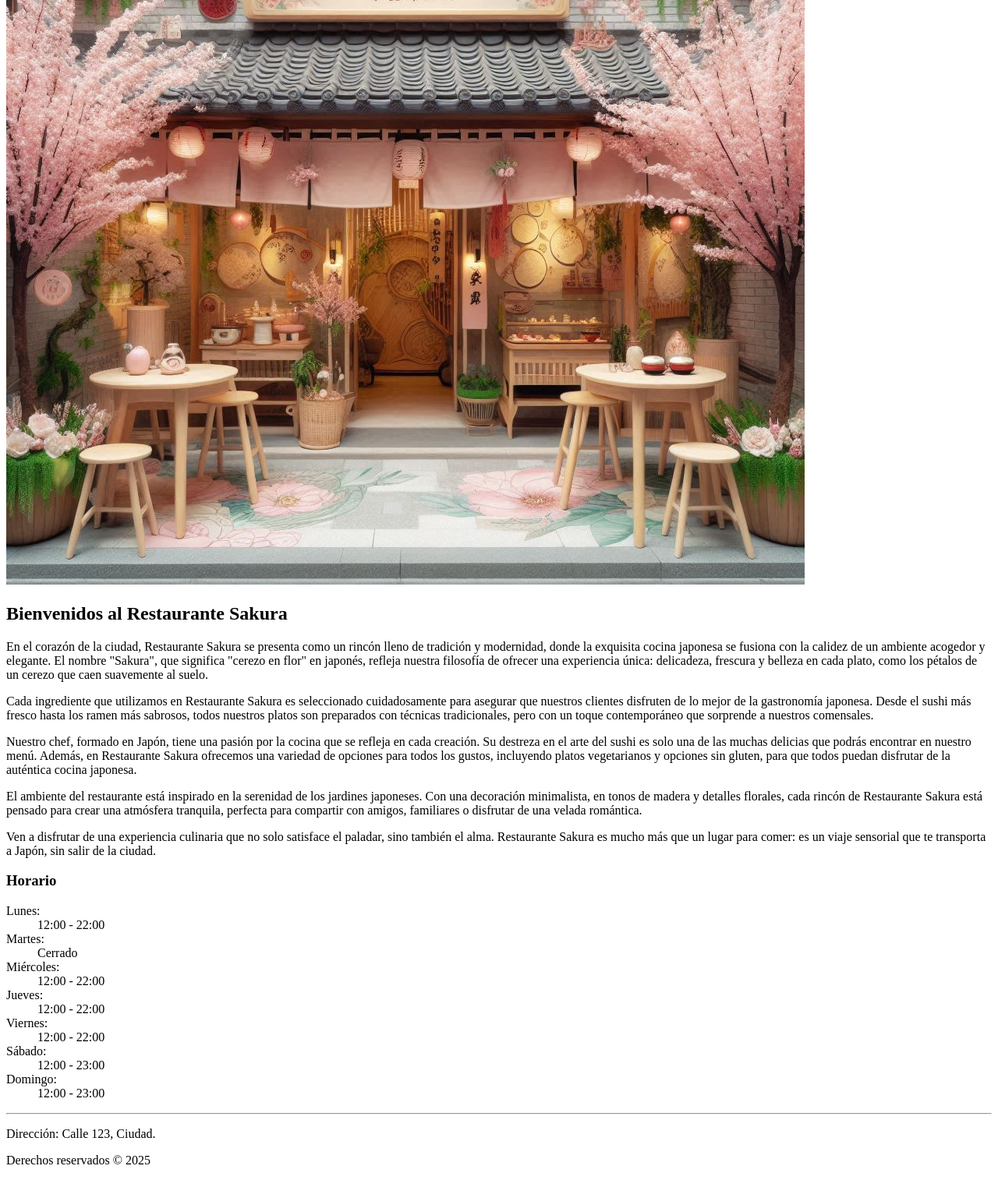
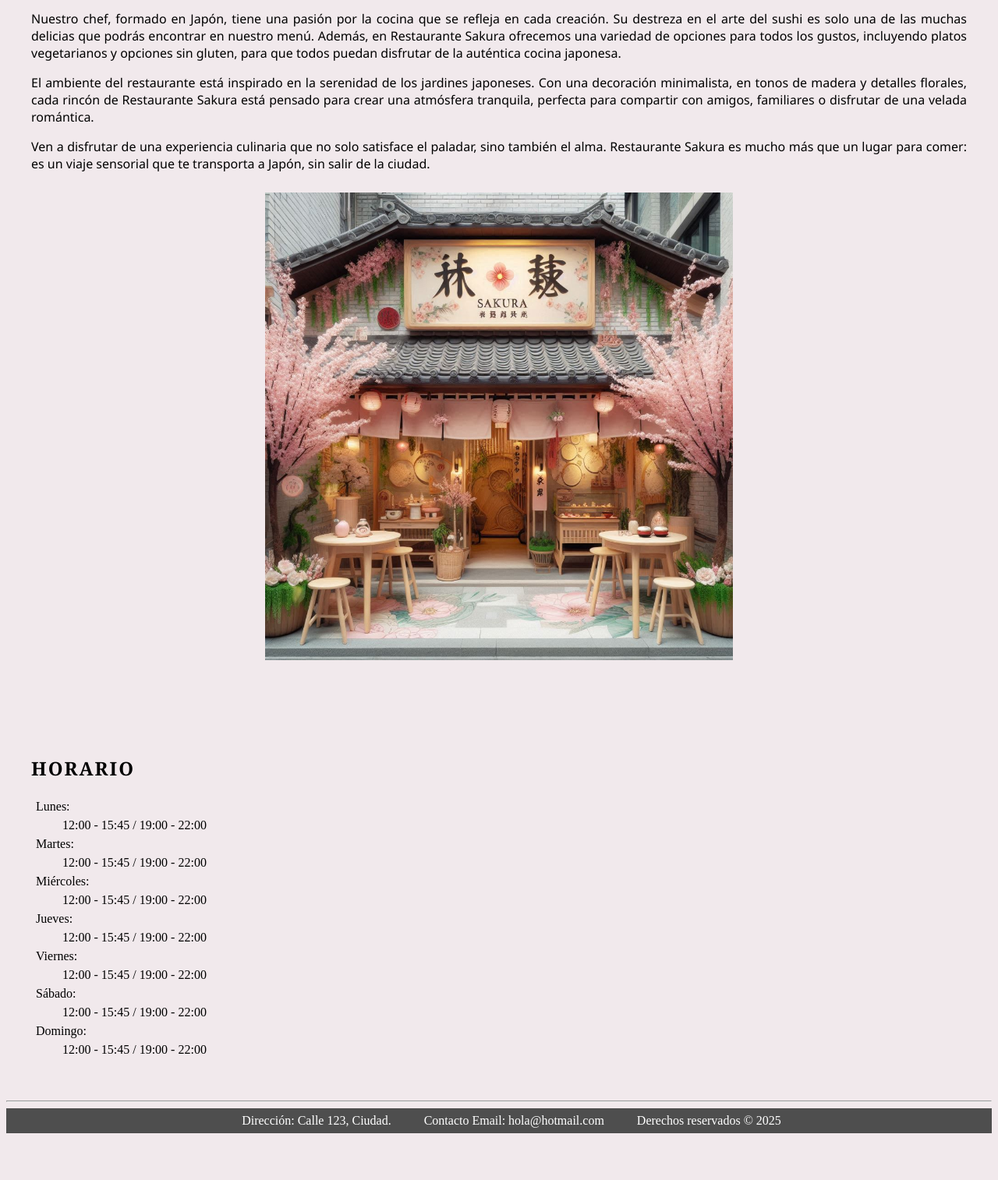
Before and after one commit to Elisabetto/Semana1, a plain HTML site: page index.html in a window 1280 px wide. Shown: the part 442-1956 px from the top of the page at 78% size. After the commit the page ends 1904 px from the top, so only its background shows below. Drawn offline with Linux system fonts and the light colour scheme.

Commit message:
html y css actualizados

```diff
--- a/css/carta.css
+++ b/css/carta.css
@@ -0,0 +1,34 @@
+main {
+    padding: 20px;
+    margin: 10px;
+    text-align: center;
+}
+
+h2 {
+    font-family:  Georgia, 'Times New Roman', Times, serif;
+    font-size: 1.7rem;
+    letter-spacing: 2px;
+    padding-bottom: 10px;
+    text-transform: uppercase;
+
+}
+
+h3 {
+    font-family: Georgia, 'Times New Roman', Times, serif;
+    letter-spacing: 1px;
+    font-size: 1.3rem;
+    padding-top: 7px;
+}
+
+h4 {
+    font-family: Georgia, 'Times New Roman', Times, serif;
+    font-size: 1.1rem;
+    margin-bottom: 2px;
+    padding-top: 2px;
+}
+
+div p, ul {
+    font-size: 1.1rem;
+    list-style-type: none;
+
+}
--- a/css/index.css
+++ b/css/index.css
@@ -0,0 +1,38 @@
+
+
+section {
+    padding: 2rem;
+}
+
+h2 {
+    font-family: Georgia, 'Times New Roman', Times, serif;
+    font-size: 2rem;
+    text-align: center;
+
+}
+
+section p {
+    text-align: justify;
+    font-family: 'Segoe UI', Tahoma, Geneva, Verdana, sans-serif;
+
+
+}
+
+img {
+    max-width: 50%;
+    margin: auto;
+    display: block;
+    padding: 10px;
+}
+
+h3 {
+    font-family: Georgia, 'Times New Roman', Times, serif;
+    letter-spacing: 2px;
+    margin-top: 3rem;
+    font-size: 1.5rem;
+    text-transform: uppercase;
+}
+
+dt {
+    margin:  6px;
+}
--- a/css/reserva.css
+++ b/css/reserva.css
@@ -0,0 +1,52 @@
+section {
+    max-width: 600px;
+    margin: auto;
+    padding: 20px;
+    padding-top: 2px;
+    margin-top: 20px;
+    margin-bottom: 20px;
+    background-color: rgb(255, 255, 255);
+    border-radius: 8px;
+    box-shadow: 0 4px 6px rgba(5, 5, 5, 0.1);
+
+}
+
+h2 {
+    font-family: Georgia, 'Times New Roman', Times, serif;
+    font-size: 2rem;
+    text-align: center;
+}
+
+form {
+    display: flex;
+    flex-direction: column;
+    gap: 15px;
+}
+
+label {
+    font-family: Georgia, 'Times New Roman', Times, serif;;
+    font-size: 0.9rem;
+    margin-top: 10px;
+}
+
+input, select{
+    padding: 5px;
+    border: none;
+    background-color:#f1e9ec ;
+    border-radius: 5px;
+    margin-bottom: 10px;
+
+}
+
+button {
+    padding: 10px;
+    margin: auto;
+    border: none;
+    border-radius: 5px;
+    cursor: pointer;
+
+}
+
+button:hover {
+    background-color: #f1e9ec;
+}
--- a/css/servicios.css
+++ b/css/servicios.css
@@ -0,0 +1,41 @@
+
+h2 {
+    font-family:  Georgia, 'Times New Roman', Times, serif;
+    font-size: 1.7rem;
+    letter-spacing: 2px;
+    padding-bottom: 10px;
+    text-transform: uppercase;
+    text-align: center;
+}
+
+h3 {
+    font-family: Georgia, 'Times New Roman', Times, serif;
+    font-size: 1.3rem;
+    padding-top: 30px;
+
+}
+
+p {
+    font-family:Georgia, 'Times New Roman', Times, serif;
+    font-size: 1rem;
+    text-align: justify;
+
+}
+
+h4 {
+    font-family: Georgia, 'Times New Roman', Times, serif;
+    font-size: 1rem;
+    font-weight: bold;
+}
+
+li {
+    font-family:Georgia, 'Times New Roman', Times, serif;
+    font-size: 1rem;
+    text-align: justify;
+}
+
+img {
+    max-width: 30%;
+    margin: auto;
+    display: block;
+}
--- a/css/styles.css
+++ b/css/styles.css
@@ -1,25 +1,53 @@
+h1 {
+    color: rgb(92, 4, 37);
+    font-size: 4rem;
+    text-align: center;
+    letter-spacing: 5px;
+    text-transform: uppercase;
+    margin: 20px;
+    padding: 10px;
+    border-bottom: 2px solid rgb(92, 4, 37);
+}
+
 nav {
-  background-color: #333;
-  color: #fff;
-  padding: 10px;
+    background-color: #a18c8c;
+    padding: 2px;
 }
 
 nav ul {
-  list-style-type: none;
-  margin: 0;
-  padding: 0;
+    list-style-type: none;
+    display: flex;
+    justify-content: center;
+    margin: 0;
 }
 
 nav ul li {
-  display: inline;
-  margin-right: 10px;
+    margin: 0 30px;
+    font-size: 1.2rem;
 }
 
 nav ul li a {
-  color: #fff;
-  text-decoration: none;
+    text-decoration: none;
+    color: #ffffff;
+    font-family: 'Courier New', Courier, monospace;
+    font-weight: bold;
+
 }
 
-nav ul li a:hover {
-  color: red;
+
+body {
+    background-color: #f1e9ec;
 }
+
+footer {
+    background-color: #4e4e4e;
+    color: white;
+    display: flex;
+    justify-content: center;
+    padding: 2px;
+}
+
+footer p{
+    margin: 5px;
+    padding-left: 2rem;
+}
--- a/index.html
+++ b/index.html
@@ -4,6 +4,8 @@
   <meta charset="UTF-8">
   <meta name="viewport" content="width=device-width, initial-scale=1.0">
   <title>Restaurante Sakura</title>
+  <link rel="stylesheet" href="css/styles.css">
+  <link rel="stylesheet" href="css/index.css">
 </head>
 <body>
   <header>
@@ -17,8 +19,9 @@
         <li><a href="reserva.html">Reserva</a></li>
       </ul>
     </nav>
-    <img src="imagenes/Restaurante Sakura.jpeg" alt="Restaurante Sakura">
+
   </header>
+
   <main>
     <section>
       <h2>Bienvenidos al Restaurante Sakura</h2>
@@ -37,17 +40,18 @@
       <p>
         Ven a disfrutar de una experiencia culinaria que no solo satisface el paladar, sino también el alma. Restaurante Sakura es mucho más que un lugar para comer: es un viaje sensorial que te transporta a Japón, sin salir de la ciudad.
       </p>
+      <img src="imagenes/Restaurante Sakura.jpeg" alt="Restaurante Sakura">
     </section>
     <section>
       <h3>Horario</h3>
       <dl>
-        <dt>Lunes:</dt> <dd>12:00 - 22:00</dd>
-        <dt>Martes:</dt> <dd>Cerrado</dd>
-        <dt>Miércoles:</dt> <dd>12:00 - 22:00</dd>
-        <dt>Jueves:</dt> <dd>12:00 - 22:00</dd>
-        <dt>Viernes:</dt> <dd>12:00 - 22:00</dd>
-        <dt>Sábado:</dt> <dd>12:00 - 23:00</dd>
-        <dt>Domingo:</dt> <dd>12:00 - 23:00</dd>
+        <dt>Lunes:</dt> <dd>12:00 - 15:45 / 19:00 - 22:00</dd>
+        <dt>Martes:</dt> <dd>12:00 - 15:45 / 19:00 - 22:00</dd>
+        <dt>Miércoles:</dt> <dd>12:00 - 15:45 / 19:00 - 22:00</dd>
+        <dt>Jueves:</dt> <dd>12:00 - 15:45 / 19:00 - 22:00</dd>
+        <dt>Viernes:</dt> <dd>12:00 - 15:45 / 19:00 - 22:00</dd>
+        <dt>Sábado:</dt> <dd>12:00 - 15:45 / 19:00 - 22:00</dd>
+        <dt>Domingo:</dt> <dd>12:00 - 15:45 / 19:00 - 22:00</dd>
       </dl>
     </section>
   </main>
@@ -56,6 +60,7 @@
 <hr>
   <footer>
     <p>Dirección: Calle 123, Ciudad.</p>
+    <p>Contacto Email: hola@hotmail.com</p>
     <p>Derechos reservados &copy; 2025</p>
   </footer>
 </body>
```
Also changed, not shown: carta.html (+4 -0 lines), reserva.html (+51 -1 lines), servicios.html (+8 -0 lines), imagenes/Chef solo.jpeg (deleted), imagenes/Mesa amplia redonda.jpeg (deleted), imagenes/Mesa tatami.jpeg (deleted), js/script.js (added), 1 other file.
